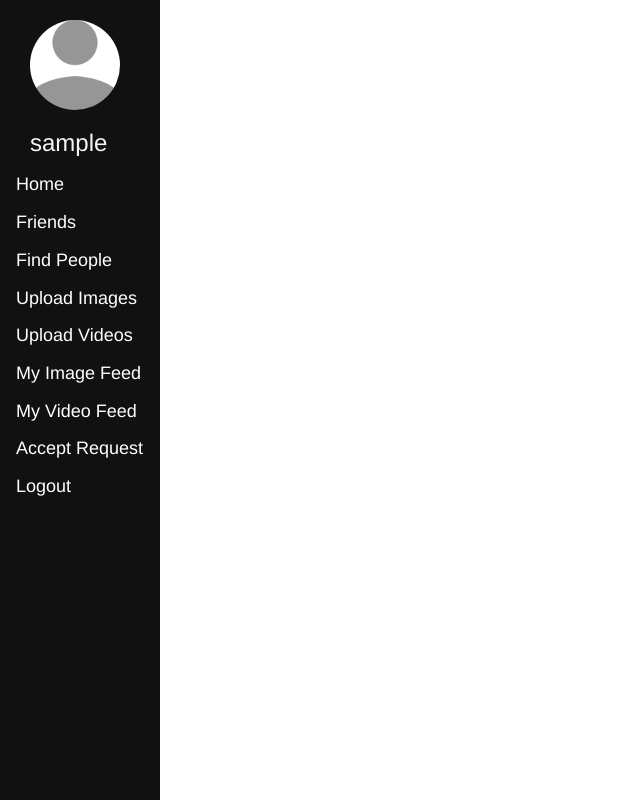
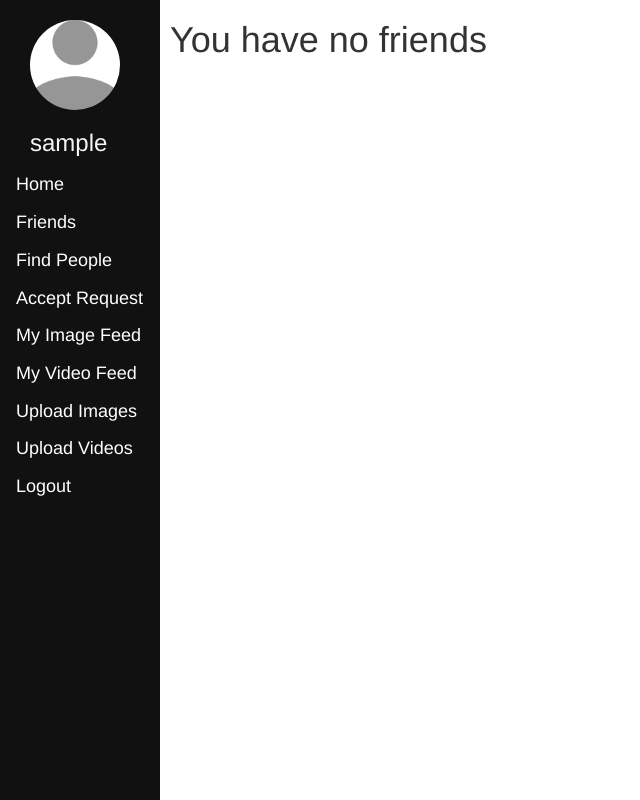
Before and after one commit to afsal1/BlogApp, a Django app: page /show_friends/ in a window 1280 px wide. Shown: the whole page, without its empty margins (0-640 px from the left). Run offline with Django 3.2, Linux system fonts and the light colour scheme; the visitor is signed in with stand-in values (Sample User, id 1); data comes from the database, SQL or seed files in the repository; both versions use the stored data as it was after the commit; some libraries are stand-ins or nearby versions.

Commit message:
first commit

```diff
--- a/SocialMediaApp/templates/Homepage.html
+++ b/SocialMediaApp/templates/Homepage.html
@@ -28,11 +28,11 @@
       <a href="/homepage/">Home</a>
       <a href="/show_friends/">Friends</a>
       <a href="/find_people/">Find People</a>
+      <a href="/confirm_accept_request/">Accept Request</a>
+      <a href="/my_image_feed/">My Image Feed</a>
+      <a href="/my_video_feed/">My Video Feed</a>
       <a href="/upload_image_to_feed/">Upload Images</a>
       <a href="/upload_videos_to_feed/">Upload Videos</a>
-      <a href="/my_image_feed/">My Image Feed</a>
-      <a href="/my_video_feed/">My Video Feed</a>
-      <a href="/confirm_accept_request/">Accept Request</a>
       <a href="/logout/">Logout</a>
     </div>
 
--- a/SocialMediaApp/templates/show_friends.html
+++ b/SocialMediaApp/templates/show_friends.html
@@ -11,6 +11,9 @@
     <h4 class="card-title">{{friend.username}}</h4>
   </div>
   {% endfor %}
+  <div>
+    <h1>{{message}}</h1>
+  </div>
 </div>
 
 {% endblock %}
--- a/SocialMediaApp/views.py
+++ b/SocialMediaApp/views.py
@@ -155,8 +155,14 @@ def show_friends(request):
     context = {
         'friends': friends,
     }
-    return render(request, 'show_friends.html', context)
-
+    if friends:
+        return render(request, 'show_friends.html', context)
+    else:
+        message = "You have no friends"
+        context = {
+        'message': message,
+    }
+        return render(request, 'show_friends.html', context)
 
 def upload_image_to_feed(request):
     """
```
Also changed, not shown: SocialMediaApp/migrations/0001_initial.py, db.sqlite3, 1 other file.
